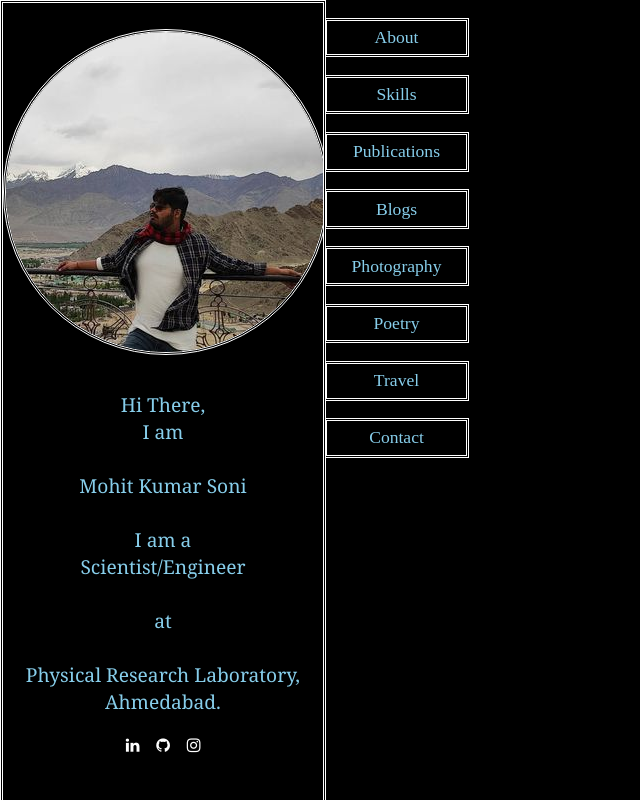
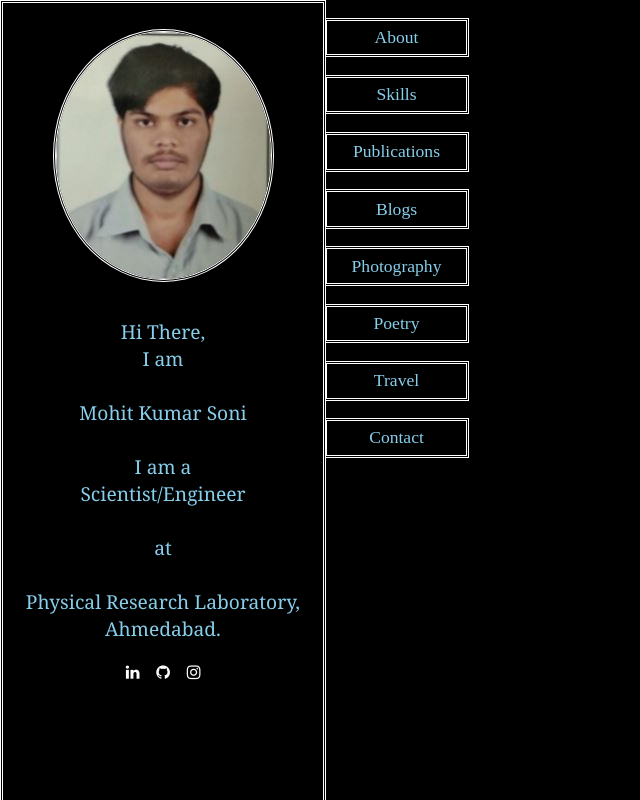
Before and after one commit to mohit1soni/mohit1soni.github.io, a plain HTML site: page index.html in a window 1280 px wide. Shown: the whole page, without its empty margins (0-640 px from the left). Drawn offline with Linux system fonts and the light colour scheme.

Commit message:
changed Picture

```diff
--- a/index.html
+++ b/index.html
@@ -13,7 +13,7 @@
 
 <body class="body">
     <div class="sidebar">
-        <img src="resources/log1.JPG" class="image_side" alt="logo">
+        <img src="resources/log.JPG" class="image_side" alt="logo">
         <div class="sidebar-text">
         Hi There, <br> I am <br><br>Mohit Kumar Soni <br><br> I am a  <br> Scientist/Engineer <br><br> at <br><br>Physical Research Laboratory, <br>Ahmedabad.
         </div>
```
